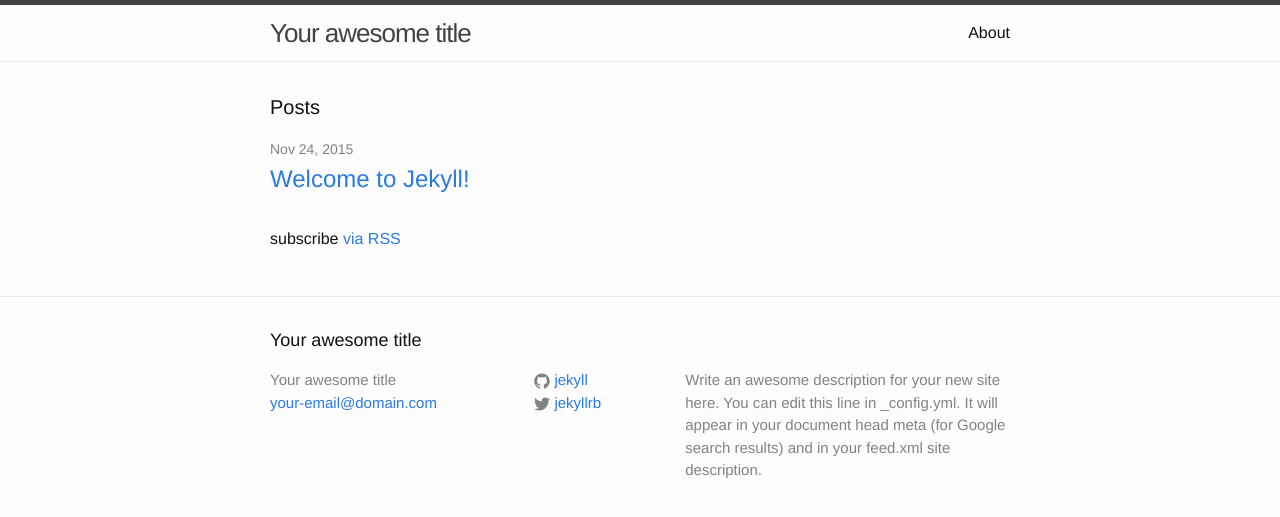
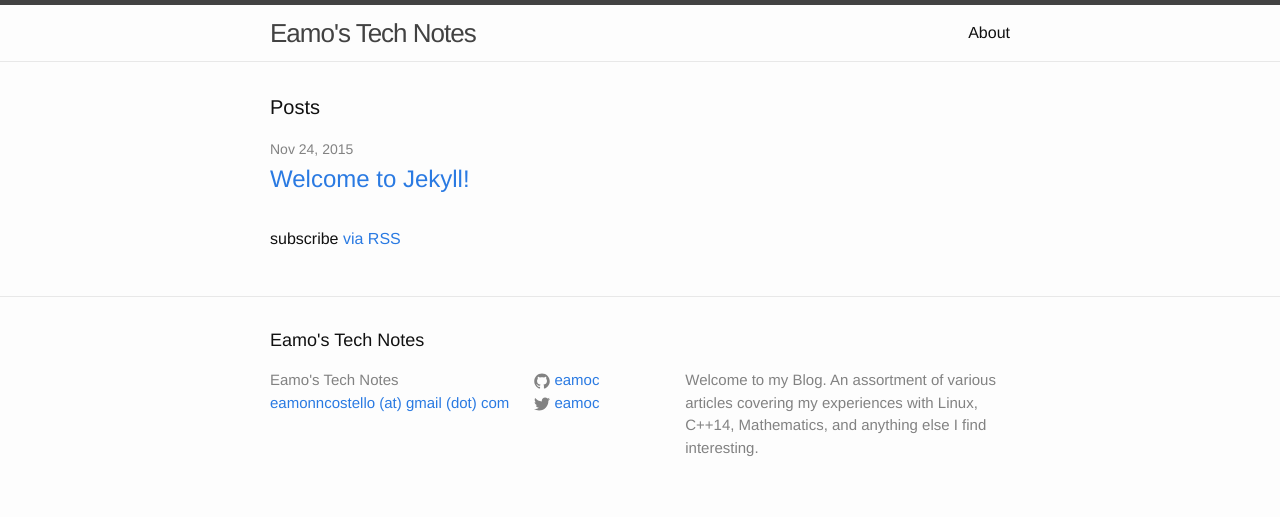
Before and after one commit to eamoc/eamoc.github.io, a Jekyll site: the page built from index.html, in a window 1280 px wide. Shown: the top 517 px of the page. Built offline with Jekyll 4.4.1, drawn with Linux system fonts in a browser that asks for light colours.

Commit message:
Added some basic description and contact details

```diff
--- a/_config.yml
+++ b/_config.yml
@@ -1,14 +1,13 @@
 # Site settings
-title: Your awesome title
-email: your-email@domain.com
+title: Eamo's Tech Notes
+email: eamonncostello (at) gmail (dot) com
 description: > # this means to ignore newlines until "baseurl:"
-  Write an awesome description for your new site here. You can edit this
-  line in _config.yml. It will appear in your document head meta (for
-  Google search results) and in your feed.xml site description.
+  Welcome to my Blog. An assortment of various articles covering my experiences
+  with Linux, C++14, Mathematics, and anything else I find interesting.
 baseurl: "" # the subpath of your site, e.g. /blog/
 url: "http://yourdomain.com" # the base hostname & protocol for your site
-twitter_username: jekyllrb
-github_username:  jekyll
+twitter_username: eamoc
+github_username:  eamoc
 
 # Build settings
 markdown: kramdown
```
